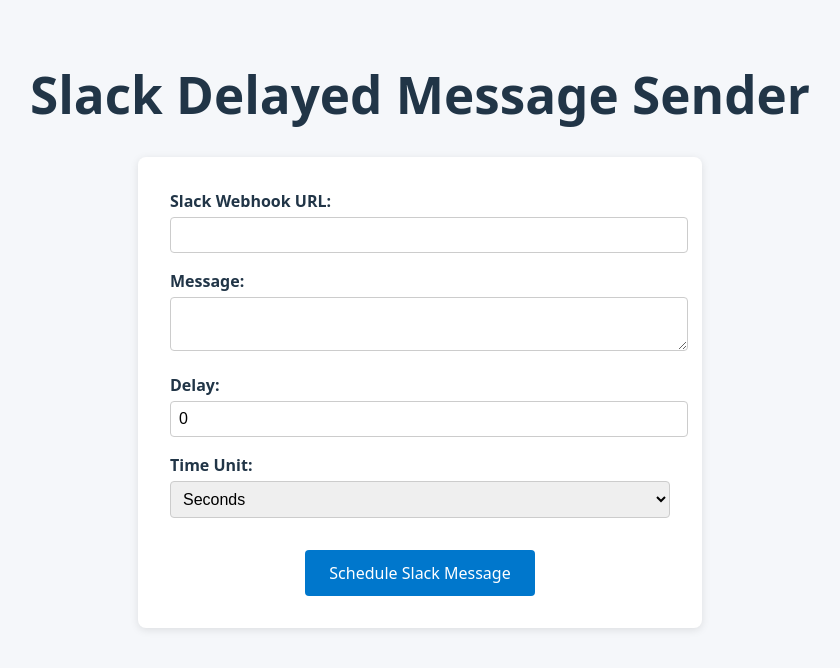
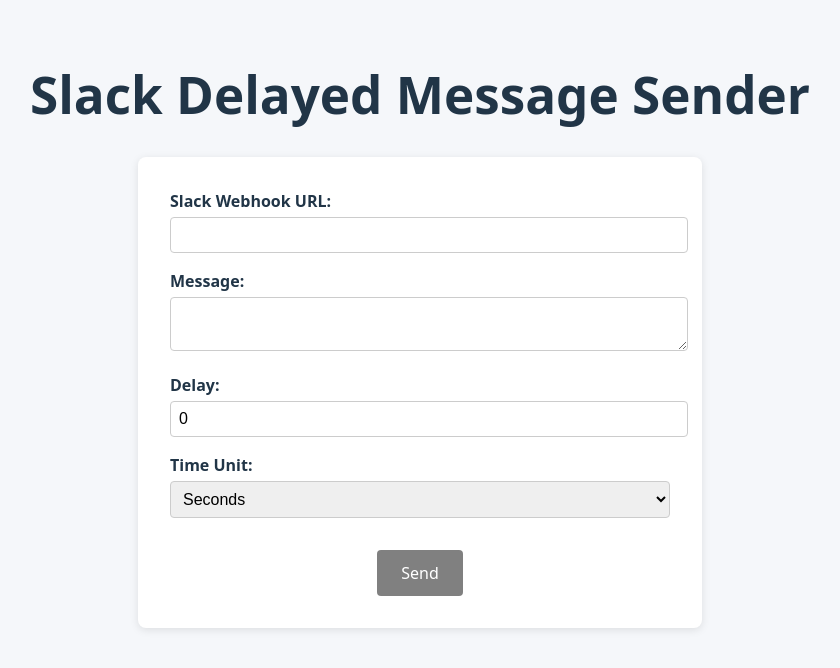
Before and after one commit to arniel-dev/sender, a React (Vite) app: page / in a window 1280 px wide. Shown: the top 668 px of the page, without its empty margins (252-1092 px from the left). Built offline with nearby package versions, Linux system fonts and the light colour scheme; no server answers.

Commit message:
dynamic button label

```diff
--- a/src/components/SlackSender.tsx
+++ b/src/components/SlackSender.tsx
@@ -6,9 +6,16 @@
   const [message, setMessage] = useState("");
   const [delay, setDelay] = useState(0);
   const [unit, setUnit] = useState<"seconds" | "minutes" | "hours">("seconds");
+  const [isSending, setIsSending] = useState(false);
   const axios = axioxPrivate();
+
+  const canSend = !!delay && message && webhookUrl;
+
   const handleSubmit = async (e: React.FormEvent) => {
     e.preventDefault();
+    if (!canSend) return;
+    setIsSending(true);
+
     let delayInMs = delay * 1000;
     if (unit === "minutes") delayInMs = delay * 60 * 1000;
     if (unit === "hours") delayInMs = delay * 60 * 60 * 1000;
@@ -25,6 +32,8 @@
       } catch (error) {
         console.error("Failed to send message", error);
         alert("Failed to send message. Check console.");
+      } finally {
+        setIsSending(false);
       }
     }, delayInMs);
   };
@@ -75,7 +84,9 @@
         </select>
       </label>
 
-      <button type="submit">Schedule Slack Message</button>
+      <button onClick={handleSubmit} disabled={!canSend || isSending}>
+        {delay ? `Send in ${delay} ${unit}` : "Send"}
+      </button>
     </form>
   );
 };
```
